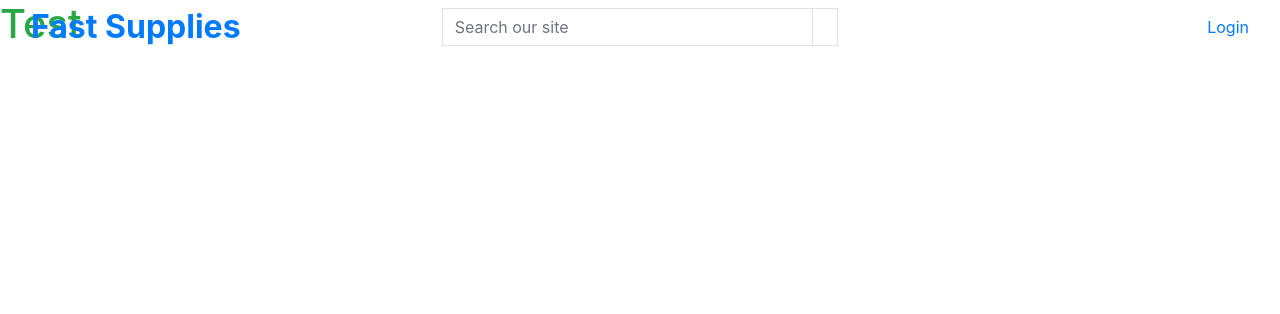
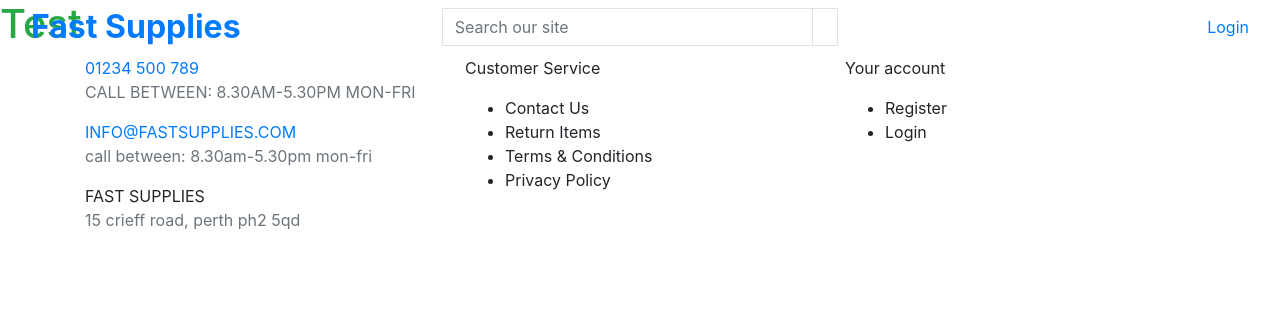
Before and after one commit to Code-Institute-Submissions/syler11-fast_supplies_ms4_SepResub, a Django app: page / in a window 1280 px wide. Shown: the top 314 px of the page. Run offline with Django 3.2, Linux system fonts and the light colour scheme.

Commit message:
Added footer to base.html

```diff
--- a/templates/base.html
+++ b/templates/base.html
@@ -113,6 +113,42 @@
     {% block content %}
     {% endblock %}
 
+    <footer>
+      <div class="container">
+        <div class="row">
+          <div class="col-12 col-lg-4 py-1 py-lg-0">
+                <p class="text-uppercase"><a href="tel:01234500789">01234 500 789</a>
+                  <br>
+                  <span class="text-muted">Call between: 8.30am-5.30pm Mon-Fri</span>
+                </p>
+                <p class="text-uppercase"><a href="mailto:info@fastsupplies.com">info@fastsupplies.com</a>
+                  <br>
+                  <span class="text-muted text-lowercase">Call between: 8.30am-5.30pm Mon-Fri</span>
+                </p>
+                <p class="text-uppercase">Fast Supplies
+                  <br>
+                  <span class="text-muted text-lowercase">15 Crieff Road, Perth PH2 5QD</span>
+                </p>
+          </div>
+          <div class="col-12 col-lg-4 py-1 py-lg-0">
+            <p class="footer-title">Customer Service</p>
+            <ul>
+              <li>Contact Us</li>
+              <li>Return Items</li>
+              <li>Terms & Conditions</li>
+              <li>Privacy Policy</li>
+            </ul>
+          </div>
+          <div class="col-12 col-lg-4 py-1 py-lg-0">
+            <p class="footer-title">Your account</p>
+            <ul>
+              <li>Register</li>
+              <li>Login</li>
+            </ul>
+          </div>
+      </div>
+    </footer>
+
     {% block postloadjs %}
     {% endblock %}
 
```
